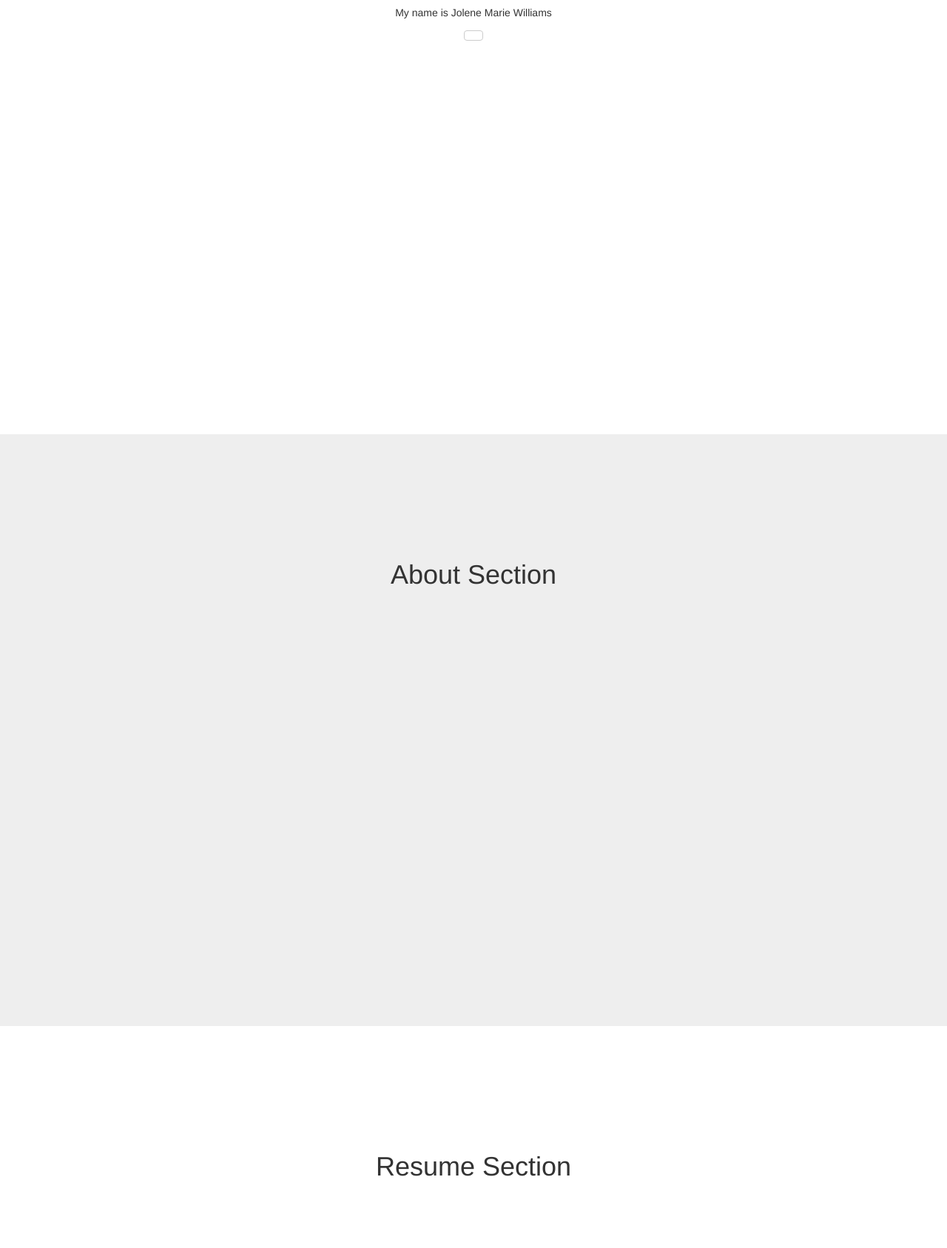
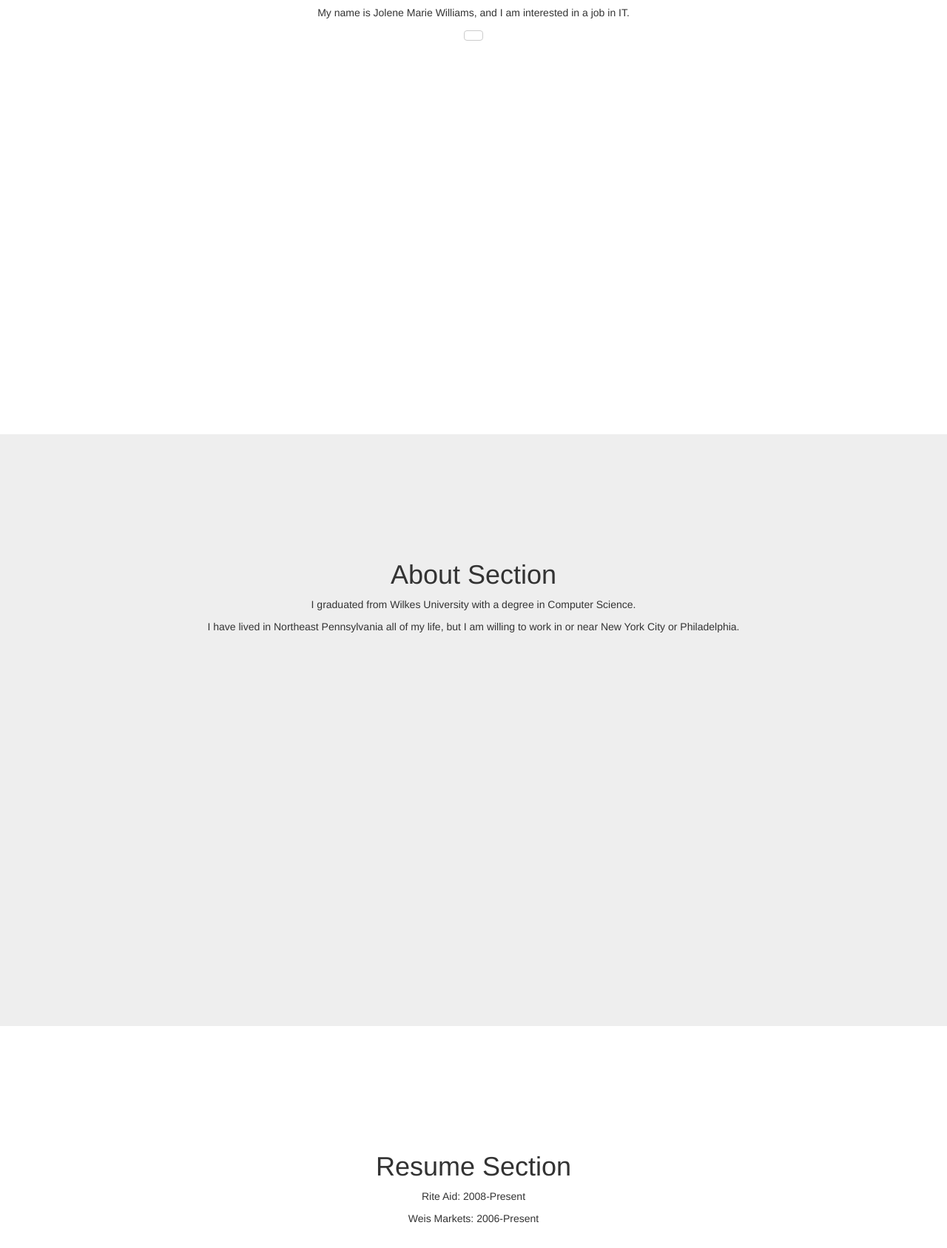
Before and after one commit to jomawi/jomawi.github.io, a website: page index.html in a window 1280 px wide. Shown: the part 213-1900 px from the top of the page at 74% size. Drawn offline with Linux system fonts and the light colour scheme.

Commit message:
More details

```diff
--- a/index.html
+++ b/index.html
@@ -72,7 +72,7 @@
             <div class="row">
                 <div class="col-lg-12">
                     <h1>Welcome</h1>
-                    <p>My name is Jolene Marie Williams</p>
+                    <p>My name is Jolene Marie Williams, and I am interested in a job in IT.</p>
                     <a class="btn btn-default page-scroll" href="#about"></a>
                 </div>
             </div>
@@ -85,6 +85,8 @@
             <div class="row">
                 <div class="col-lg-12">
                     <h1>About Section</h1>
+					<p>I graduated from Wilkes University with a degree in Computer Science.</p>
+					<p>I have lived in Northeast Pennsylvania all of my life, but I am willing to work in or near New York City or Philadelphia.</p>
                 </div>
             </div>
         </div>
@@ -96,6 +98,8 @@
             <div class="row">
                 <div class="col-lg-12">
                     <h1>Resume Section</h1>
+					<p>Rite Aid: 2008-Present</p>
+					<p>Weis Markets: 2006-Present</p>
                 </div>
             </div>
         </div>
@@ -107,6 +111,7 @@
             <div class="row">
                 <div class="col-lg-12">
                     <h1>Contact Section</h1>
+					<p>e-mail: <a href=mailto:jolenemariewilliams@gmail.com>jolenemariewilliams@gmail.com</a></p>
                 </div>
             </div>
         </div>
```
